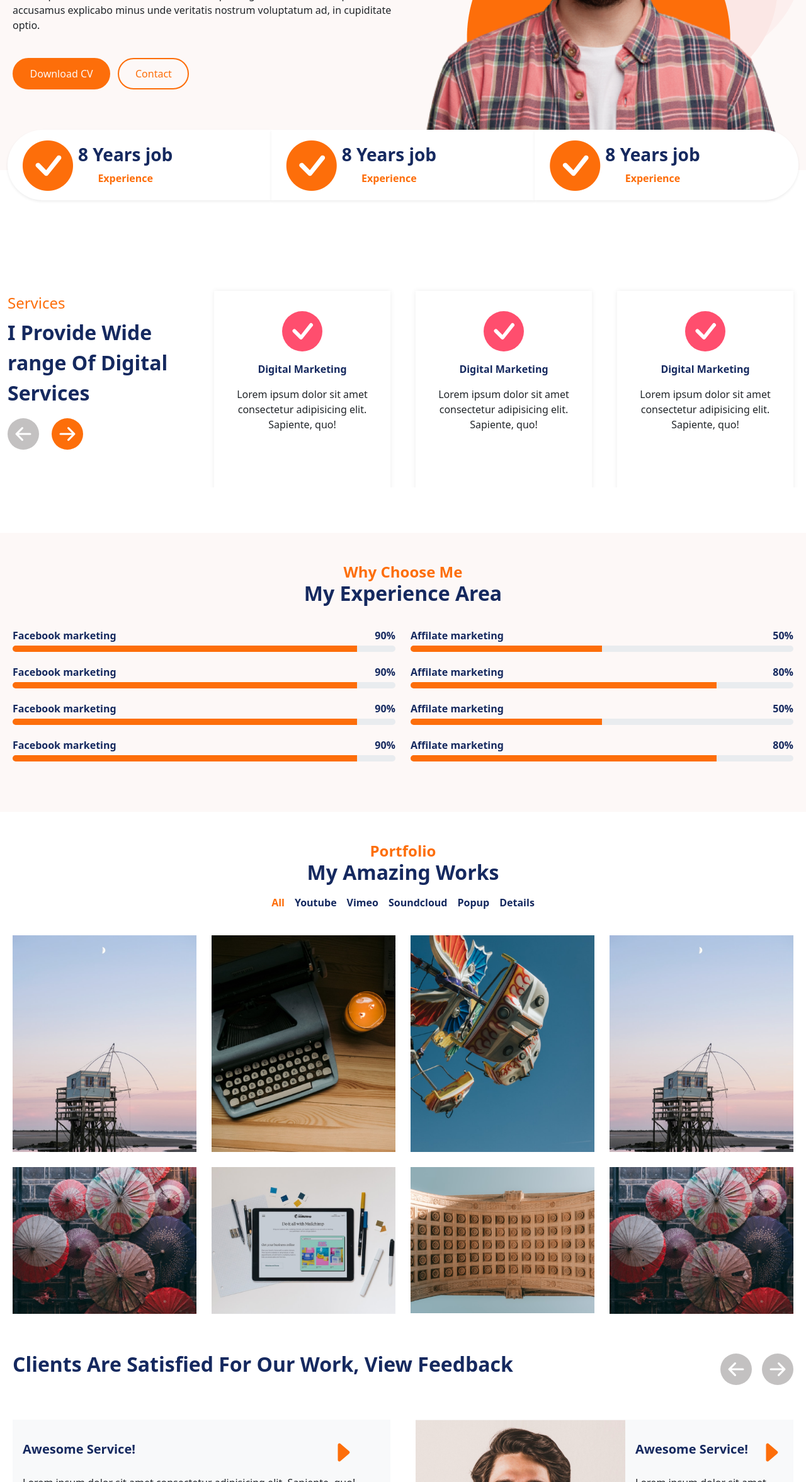
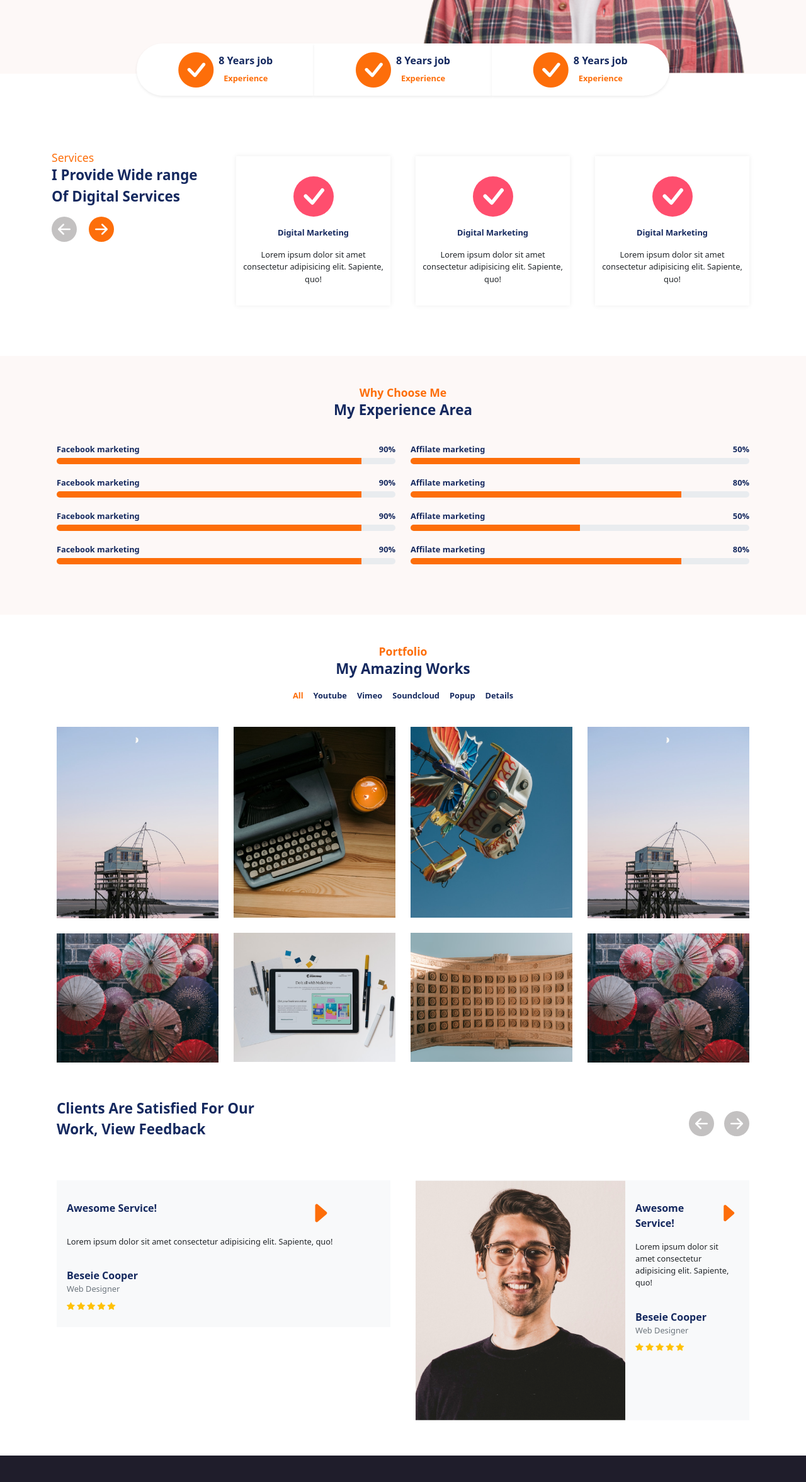
Before and after one commit to masoomemohaqeq/resume-temp-1, a website: page index.html in a window 1280 px wide. Shown: the part 447-2800 px from the top of the page at 63% size. Drawn offline with nearby package versions, Linux system fonts and the light colour scheme.

Commit message:
responsive xl

```diff
--- a/index.html
+++ b/index.html
@@ -26,7 +26,7 @@
     <nav
       class="navbar navbar-expand-lg bg-body-tertiary bg-supportingLight px-2"
     >
-      <div class="container-xxl">
+      <div class="container">
         <div class="d-flex justify-content-between align-items-center w-100">
           <!-- Logo -->
           <a class="navbar-brand text-secondary fw-bold fs-1" href="#"
@@ -132,9 +132,9 @@
 
     <!-- Intro -->
     <section class="bg-supportingLight">
-      <div class="container-xxl">
+      <div class="container">
         <div class="row pt-5 px-2">
-          <div class="col-sm-12 col-md-7 col-xl-6 my-4 py-xl-7">
+          <div class="col-sm-12 col-md-7 col-xl-6 my-4 pt-xl-3 pb-xl-7">
             <div>
               <span class="text-primary fw-bold fs-4">Hi, Im</span>
               <h1 class="text-secondary fw-bolder display-3">Mary Hardy</h1>
@@ -166,46 +166,46 @@
     </section>
 
     <!-- experiences -->
-    <section class="my-5">
-      <div class="container-xxl">
+    <section class="my-5 my-xl-0 row">
+      <div class="col-12 col-md-10 col-xl-8 mx-auto">
         <!-- Pills -->
-        <div class="d-md-flex position-relative -mt-8">
+        <div class="d-md-flex position-xl-relative -mt-ex">
           <!-- Pill #1 -->
           <div
-            class="bg-white rounded-pill-sm rounded-start-pill-md shadow-sm shadow-md-none d-flex align-items-center flex-md-column flex-lg-row equal-flex-items gap-2 px-3 px-md-0 px-lg-4 py-2 mx-2 mx-md-0 my-3"
+            class="bg-white rounded-pill-sm rounded-start-pill-md shadow-sm shadow-md-none d-flex align-items-center flex-md-column flex-lg-row equal-flex-items justify-content-lg-center gap-2 px-3 px-md-0 px-lg-4 py-2 mx-2 mx-md-0 my-3"
           >
             <div>
-              <i class="bi bi-check-circle-fill display-1 text-primary"></i>
+              <i class="bi bi-check-circle-fill display-4 text-primary"></i>
             </div>
             <div class="text-md-center">
-              <h5 class="text-secondary fw-bolder fs-3">8 Years job</h5>
-              <span class="text-primary fw-semibold fs-6">Experience</span>
+              <h5 class="text-secondary fw-bolder fs-5">8 Years job</h5>
+              <span class="text-primary fw-semibold fs-7">Experience</span>
             </div>
           </div>
 
           <!-- Pill #2 -->
           <div
-            class="bg-white rounded-pill-sm rounded-0-md shadow-sm shadow-md-none d-flex align-items-center flex-md-column flex-lg-row equal-flex-items gap-2 px-3 px-md-0 px-lg-4 py-2 mx-2 mx-md-0 my-3"
+            class="bg-white rounded-pill-sm rounded-0-md shadow-sm shadow-md-none d-flex align-items-center flex-md-column flex-lg-row equal-flex-items justify-content-lg-center gap-2 px-3 px-md-0 px-lg-4 py-2 mx-2 mx-md-0 my-3"
           >
             <div>
-              <i class="bi bi-check-circle-fill display-1 text-primary"></i>
+              <i class="bi bi-check-circle-fill display-4 text-primary"></i>
             </div>
             <div class="text-md-center">
-              <h5 class="text-secondary fw-bolder fs-3">8 Years job</h5>
-              <span class="text-primary fw-semibold fs-6">Experience</span>
+              <h5 class="text-secondary fw-bolder fs-5">8 Years job</h5>
+              <span class="text-primary fw-semibold fs-7">Experience</span>
             </div>
           </div>
 
           <!-- Pill #3 -->
           <div
-            class="bg-white rounded-pill-sm rounded-end-pill-md shadow-sm shadow-md-none d-flex align-items-center flex-md-column flex-lg-row equal-flex-items gap-2 px-3 px-md-0 px-lg-4 py-2 mx-2 mx-md-0 my-3"
+            class="bg-white rounded-pill-sm rounded-end-pill-md shadow-sm shadow-md-none d-flex align-items-center flex-md-column flex-lg-row equal-flex-items justify-content-lg-center gap-2 px-3 px-md-0 px-lg-4 py-2 mx-2 mx-md-0 my-3"
           >
             <div>
-              <i class="bi bi-check-circle-fill display-1 text-primary"></i>
+              <i class="bi bi-check-circle-fill display-4 text-primary"></i>
             </div>
             <div class="text-md-center">
-              <h5 class="text-secondary fw-bolder fs-3">8 Years job</h5>
-              <span class="text-primary fw-semibold fs-6">Experience</span>
+              <h5 class="text-secondary fw-bolder fs-5">8 Years job</h5>
+              <span class="text-primary fw-semibold fs-7">Experience</span>
             </div>
           </div>
         </div>
@@ -213,15 +213,15 @@
     </section>
 
     <!-- Services -->
-    <section id="services" class="container-xxl">
+    <section id="services" class="container">
       <div class="row my-6">
         <div class="col-lg-3">
           <div
-            class="d-md-flex justify-content-md-between align-items-md-center align-items-lg-start justify-content-lg-center flex-lg-column h-100"
+            class="d-md-flex justify-content-md-between align-items-md-center align-items-lg-start justify-content-lg-center flex-lg-column"
           >
-            <div class="">
-              <h4 class="text-primary">Services</h4>
-              <p class="text-secondary fs-2 fw-bold">
+            <div>
+              <div class="text-primary display-9">Services</div>
+              <p class="text-secondary fs-3 fw-bold">
                 I Provide Wide range Of Digital Services
               </p>
             </div>
@@ -229,8 +229,8 @@
               <div class="sw-btn-prev d-inline-block me-3">
                 <svg
                   xmlns="http://www.w3.org/2000/svg"
-                  width="50"
-                  height="50"
+                  width="40"
+                  height="40"
                   fill="currentColor"
                   class="bi bi-arrow-left-circle-fill"
                   viewBox="0 0 16 16"
@@ -243,8 +243,8 @@
               <div class="sw-btn-next d-inline-block">
                 <svg
                   xmlns="http://www.w3.org/2000/svg"
-                  width="50"
-                  height="50"
+                  width="40"
+                  height="40"
                   fill="currentColor"
                   class="bi bi-arrow-right-circle-fill"
                   viewBox="0 0 16 16"
@@ -259,7 +259,7 @@
         </div>
         <div class="col-lg-9">
           <div class="swiper servicesSwiper p-2">
-            <div class="swiper-wrapper my-5">
+            <div class="swiper-wrapper my-5 my-lg-0">
               <div class="swiper-slide shadow-custom">
                 <div class="text-center px-2 py-4">
                   <svg
@@ -383,21 +383,19 @@
 
     <!-- Why Choose Me -->
     <section id="why" class="bg-supportingLighter">
-      <div class="container-xxl">
+      <div class="container">
         <div class="py-5 px-2">
           <!-- Heading -->
           <div class="text-center">
-            <div class="text-primary display-8 fw-semibold">Why Choose Me</div>
-            <div class="text-secondary fs-2 fw-bold display-8">
-              My Experience Area
-            </div>
+            <div class="text-primary display-9 fw-semibold">Why Choose Me</div>
+            <div class="text-secondary fs-3 fw-bold">My Experience Area</div>
           </div>
           <!-- Progress Bars -->
           <div class="my-4 row">
             <!-- Progress Bars #1 -->
             <div class="py-2 col-md-6">
               <div
-                class="fw-semibold text-secondary fs-6 d-flex justify-content-between py-1"
+                class="fw-semibold text-secondary d-flex justify-content-between py-1"
               >
                 <span>Facebook marketing</span> <span>90%</span>
               </div>
@@ -583,14 +581,12 @@
     </section>
 
     <!-- Portfolio -->
-    <section id="portfolio" class="container-xxl bg-white">
+    <section id="portfolio" class="container bg-white">
       <div class="py-5 px-2">
         <!-- Heading -->
         <div class="text-center">
-          <div class="text-primary display-8 fw-semibold">Portfolio</div>
-          <div class="text-secondary fs-2 fw-bold display-8">
-            My Amazing Works
-          </div>
+          <div class="text-primary display-9 fw-semibold">Portfolio</div>
+          <div class="text-secondary fs-3 fw-bold">My Amazing Works</div>
         </div>
         <!-- Cateogries -->
         <div
@@ -659,11 +655,11 @@
     </section>
 
     <!-- Testimonials -->
-    <section id="testimonials" class="container-xxl bg-white">
+    <section id="testimonials" class="container bg-white">
       <div class="swiper testimonialsSwiper p-2">
         <div class="d-md-flex justify-content-between align-items-center">
-          <div class="col-md-8">
-            <p class="text-secondary fs-2 fw-bold">
+          <div class="col-md-8 col-xl-4">
+            <p class="text-secondary fs-3 fw-bold">
               Clients Are Satisfied For Our Work, View Feedback
             </p>
           </div>
@@ -672,8 +668,8 @@
               <div class="sw-btn-prev d-inline-block me-3">
                 <svg
                   xmlns="http://www.w3.org/2000/svg"
-                  width="50"
-                  height="50"
+                  width="40"
+                  height="40"
                   fill="currentColor"
                   class="bi bi-arrow-left-circle-fill"
                   viewBox="0 0 16 16"
@@ -686,8 +682,8 @@
               <div class="sw-btn-next d-inline-block">
                 <svg
                   xmlns="http://www.w3.org/2000/svg"
-                  width="50"
-                  height="50"
+                  width="40"
+                  height="40"
                   fill="currentColor"
                   class="bi bi-arrow-right-circle-fill"
                   viewBox="0 0 16 16"
@@ -799,12 +795,12 @@
     </section>
 
     <!-- Blog -->
-    <section id="blog" class="container-xxl bg-supportingDark">
-      <div class="py-5 px-2">
+    <section id="blog" class="bg-supportingDark">
+      <div class="container py-5 px-2">
         <!-- Heading -->
         <div class="text-center">
-          <div class="text-primary display-8 fw-semibold">From My Blog</div>
-          <div class="text-white fs-2 fw-bold display-8">
+          <div class="text-primary display-9 fw-semibold">From My Blog</div>
+          <div class="text-white fs-3 fw-bold">
             Our Recent Updates, Blog, Tips, Tricks & More
           </div>
         </div>
@@ -823,8 +819,8 @@
                 </div>
               </div>
               <div class="py-3">
-                <h5 class="text-primary">UI/UX Design</h5>
-                <p class="text-white display-8 fw-semibold mb-1">
+                <h5 class="text-primary fs-6">UI/UX Design</h5>
+                <p class="text-white fw-semibold mb-1 fs-5">
                   User interface design or user interface engineering
                 </p>
               </div>
@@ -843,9 +839,9 @@
                 </div>
               </div>
               <div class="py-3">
-                <h5 class="text-primary">Web Design</h5>
-                <p class="text-white display-8 fw-semibold mb-1">
-                  Web design encompasses many different skills
+                <h5 class="text-primary fs-6">UI/UX Design</h5>
+                <p class="text-white fw-semibold mb-1 fs-5">
+                  User interface design or user interface engineering
                 </p>
               </div>
             </div>
@@ -863,9 +859,9 @@
                 </div>
               </div>
               <div class="py-3">
-                <h5 class="text-primary">Web Design</h5>
-                <p class="text-white display-8 fw-semibold mb-1">
-                  Web design encompasses many different skills
+                <h5 class="text-primary fs-6">UI/UX Design</h5>
+                <p class="text-white fw-semibold mb-1 fs-5">
+                  User interface design or user interface engineering
                 </p>
               </div>
             </div>
@@ -875,11 +871,11 @@
     </section>
 
     <!-- Contact -->
-    <section id="contact" class="container-xxl bg-white">
+    <section id="contact" class="container bg-white">
       <div class="row my-5 p-2">
         <div class="d-none d-md-block col-md-5">
-          <div class="text-secondary fw-bold display-5 py-4">Let's Connect</div>
-          <p class="fw-semibold fs-6 text-black-50">
+          <div class="text-secondary fw-bold display-8 py-4">Let's Connect</div>
+          <p class="fw-semibold fs-7 text-black-50">
             Please fill out the form on this section to contact with me. Or call
             between 9:00 a.m. and 8:00 p.m. ET, Monday through Friday
           </p>
@@ -902,7 +898,7 @@
           </div>
         </div>
         <div class="col-md-7">
-          <div class="text-secondary fw-bold display-7 py-4">
+          <div class="text-secondary fw-bold display-9 py-4">
             Let's message me and mack something together
           </div>
           <form>
@@ -941,8 +937,8 @@
     </section>
 
     <!-- Footer -->
-    <footer id="footer" class="container-xxl bg-supportingLight mt-4">
-      <div class="p-4 text-secondary text-center">
+    <footer id="footer" class="bg-supportingLight mt-4">
+      <div class="container p-4 text-secondary text-center">
         <span
           >Developed with love by
           <a href="#" class="text-primary">Codeefly</a> © 2023</span
--- a/sass/main.scss
+++ b/sass/main.scss
@@ -1,12 +1,17 @@
 // custom variable values
 $primary: #fd6e0a;
 $secondary: #15295f;
+
+$font-size-base: 0.8rem;
+
+// $btn-padding-y: 0.4rem;
 
 // import the functions & variables
 @import "../node_modules/bootstrap/scss/_functions";
 @import "../node_modules/bootstrap/scss/_variables";
 // @import "../node_modules/bootstrap/scss/maps";
 // @import "../node_modules/bootstrap/scss/mixins";
+// @import "../node_modules/bootstrap/scss/buttons";
 // @import "../node_modules/bootstrap/scss/utilities";
 
 // $utilities: map-merge(
@@ -64,6 +69,7 @@ $custom-display-font-sizes: (
   0: 7rem,
   7: 2rem,
   8: 1.5rem,
+  9: 1.1rem,
 );
 
 // merge the maps to add new theme colors
@@ -82,6 +88,28 @@ $display-font-sizes: map-merge($custom-display-font-sizes, $display-font-sizes);
 
   .rounded-end-pill-md {
     border-radius: 0 $border-radius-pill $border-radius-pill 0;
+  }
+}
+
+// .w-xl {
+//   width: fit-content;
+//   margin: auto;
+// }
+
+.position-xl-relative {
+  position: static;
+}
+.-mt-ex {
+  margin: auto;
+}
+
+@media (min-width: map-get($grid-breakpoints, "xl")) {
+  .-mt-ex {
+    margin-top: -4rem;
+  }
+
+  .position-xl-relative {
+    position: relative;
   }
 }
 
@@ -110,22 +138,6 @@ $display-font-sizes: map-merge($custom-display-font-sizes, $display-font-sizes);
   height: 100%;
 }
 
-.swiper-slide {
-  // text-align: center;
-  // font-size: 18px;
-  // background: #fff;
-  // display: flex;
-  // justify-content: center;
-  // align-items: center;
-}
-
-// .swiper-slide img {
-//   display: block;
-//   width: 100%;
-//   height: 100%;
-//   object-fit: cover;
-// }
-
 .swiper-button-disabled > svg {
   color: #c3c1c1;
 }
@@ -146,14 +158,7 @@ $display-font-sizes: map-merge($custom-display-font-sizes, $display-font-sizes);
   flex: 1 1 0;
 }
 
-// .rounded-start-pill {
-//   border-radius: 0 50rem 50rem 0;
-// }
-
-// .rounded-end-pill {
-//   border-radius: 50rem 0 0 50rem;
-// }
-
-.-mt-8 {
-  margin-top: -8rem;
+.btn {
+  padding-top: 0.4rem;
+  padding-bottom: 0.4rem;
 }
```
Also changed, not shown: css/main.min.css.
